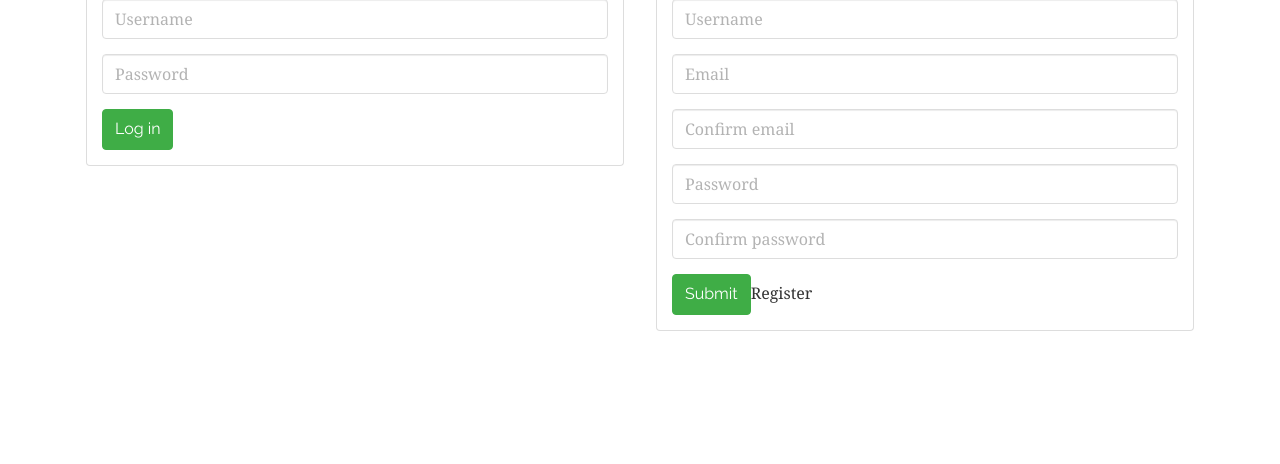
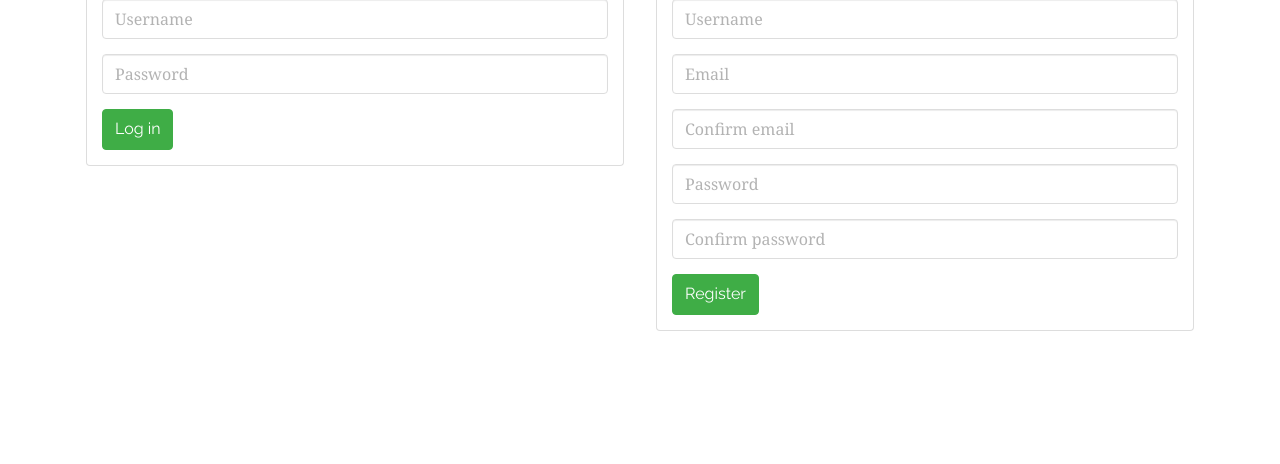
Before and after one commit to tjcsl/mhacksiv, a Flask app: page /login/ in a window 1280 px wide. Shown: the part 147-611 px from the top of the page. Run offline with Flask 2, Linux system fonts and the light colour scheme.

Commit message:
eit login mor

```diff
--- a/project/templates/login.html
+++ b/project/templates/login.html
@@ -38,7 +38,7 @@
                     <h3 class="panel-title">Register an account</h3>
                 </div>
                 <div class="panel-body">
-                    <form role="form" onsubmit="validate();" action="/login/register/" method="POST">
+                    <form role="form" onsubmit="return validate();" action="/login/register/" method="POST">
                         <div class="form-group">
                             <input type="text" class="form-control" id="register-username" name="username" placeholder="Username">
                         </div>
@@ -54,7 +54,7 @@
                         <div class="form-group">
                             <input type="password" class="form-control" id="register-password-confirm" name="password-confirm" placeholder="Confirm password">
                         </div>
-                        <input type="submit" class="btn btn-success">Register</button>
+                        <input type="submit" class="btn btn-success" value="Register" />
                     </form>
                 </div>
             </div>
```
